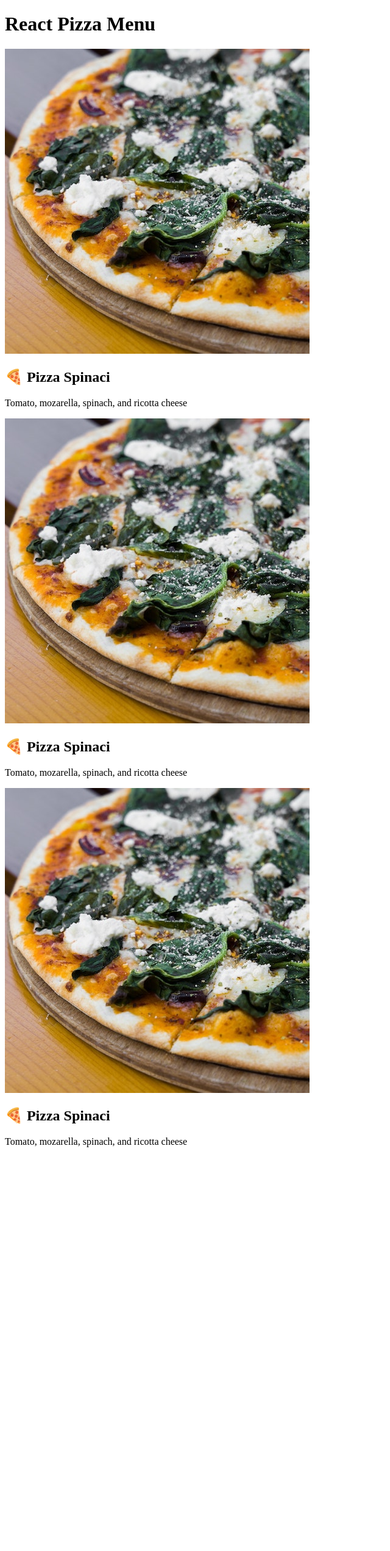
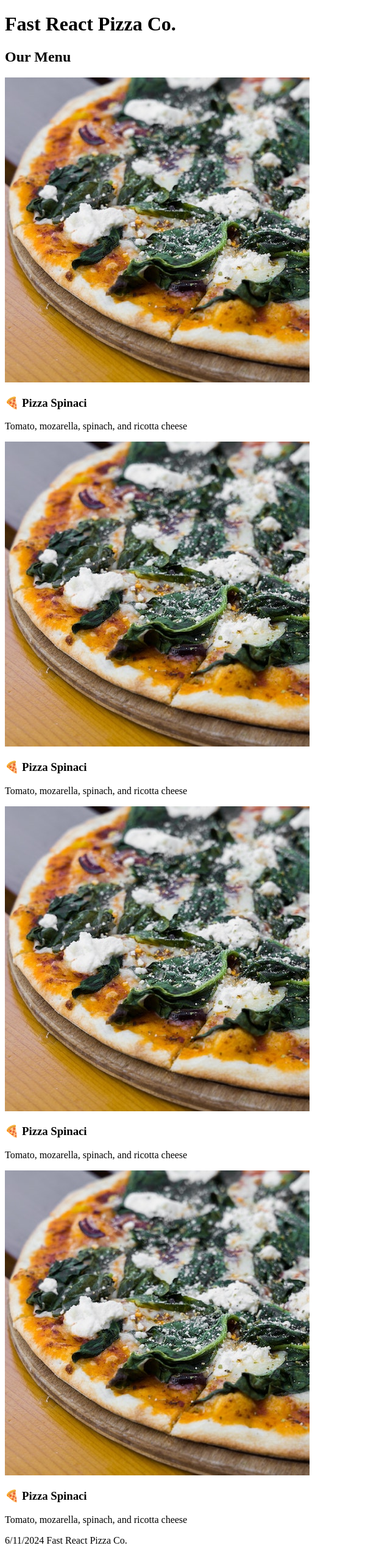
Before and after one commit to cmtayl0r/react-pizza-card, a React (Vite) app: page / in a window 1280 px wide. Shown: the whole page at 61% size, without its empty margins (0-640 px from the left). Before the commit the page ends 1897 px from the top, so only its background shows below. Built offline with nearby package versions, Linux system fonts and the light colour scheme.

Commit message:
add Header Menu and Footer functions

```diff
--- a/src/main.jsx
+++ b/src/main.jsx
@@ -1,13 +1,20 @@
+// -----------------------------------------------------------------------------
+// Import React and ReactDOM
+// -----------------------------------------------------------------------------
+
 import React from "react";
 import ReactDOM from "react-dom/client";
+
+// -----------------------------------------------------------------------------
+// Functional Components
+// -----------------------------------------------------------------------------
 
 function App() {
   return (
     <div>
-      <h1>React Pizza Menu</h1>
-      <Pizza />
-      <Pizza />
-      <Pizza />
+      <Header />
+      <Menu />
+      <Footer />
     </div>
   );
 }
@@ -16,11 +23,40 @@ function Pizza() {
   return (
     <div>
       <img src="pizzas/spinaci.jpg" alt="Pizza Spinaci" />
-      <h2>🍕 Pizza Spinaci</h2>
+      <h3>🍕 Pizza Spinaci</h3>
       <p>Tomato, mozarella, spinach, and ricotta cheese</p>
     </div>
   );
 }
+
+function Header() {
+  return <h1>Fast React Pizza Co.</h1>;
+}
+
+function Menu() {
+  return (
+    <main>
+      <h2>Our Menu</h2>
+      <Pizza />
+      <Pizza />
+      <Pizza />
+      <Pizza />
+    </main>
+  );
+}
+
+function Footer() {
+  const hour = new Date().getHours();
+  const isOpen = hour >= 9 && hour < 21;
+
+  return (
+    <footer>{new Date().toLocaleDateString()} Fast React Pizza Co.</footer>
+  );
+}
+
+// -----------------------------------------------------------------------------
+// Data
+// -----------------------------------------------------------------------------
 
 const pizzaData = [
   {
@@ -67,6 +103,10 @@ const pizzaData = [
   },
 ];
 
+// -----------------------------------------------------------------------------
+// Render
+// -----------------------------------------------------------------------------
+
 // React 18
 const root = ReactDOM.createRoot(document.getElementById("root"));
 root.render(
```
